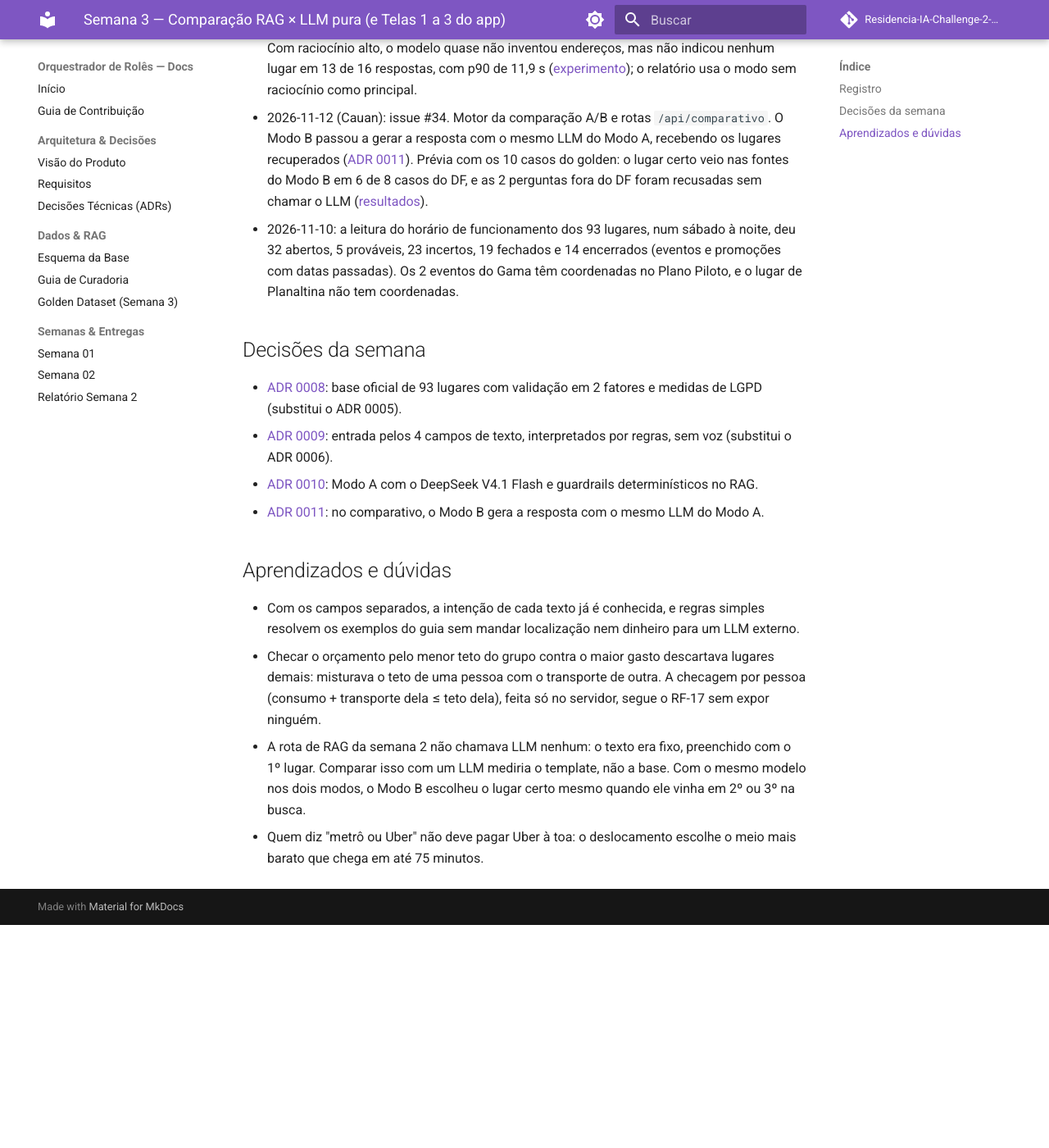
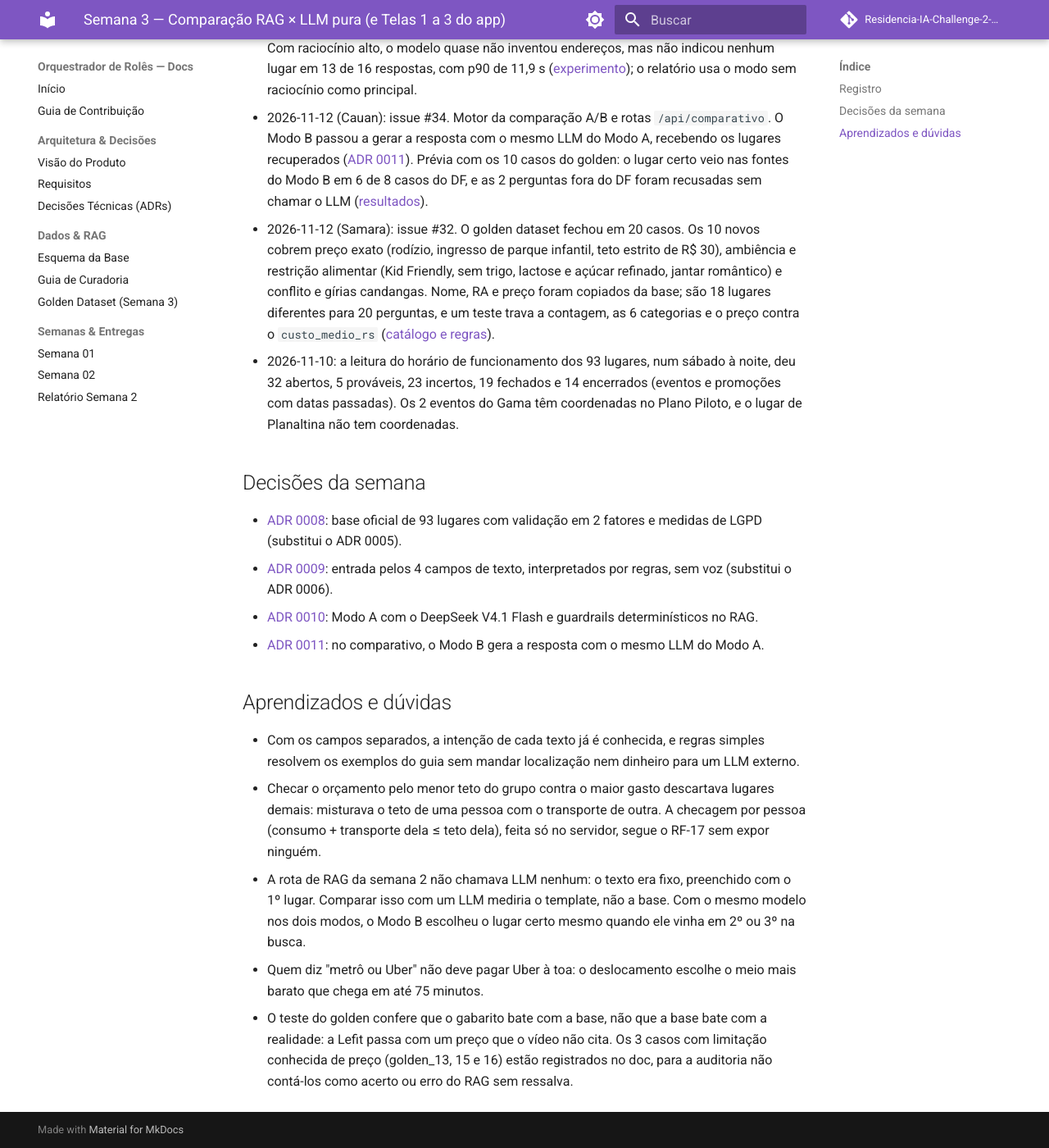
Before and after one commit to Residencia-IA-Challenge-2-Grupo-7/residencia-ia-g7-challenge2, an MkDocs documentation site: the page built from docs/semanas/semana-03.md, in a window 1280 px wide and 1400 px high, scrolled down 911 px. Shown: the whole window at 82% size. Built offline with MkDocs 1.6.1 and Material for MkDocs 9.7.7, drawn with Linux system fonts in a browser that asks for light colours; comment, search, counter and statistics services are not loaded; before the commit the page ends 2039 px from its top, so only the background shows below that.

Commit message:
docs(status): registra o golden dataset completo da issue #32
Segue o "Ao terminar uma sessão" do AGENTS.md:

- STATUS.md: o golden com 20 casos em "Agora" e dois problemas novos
  da base (preço sem fonte da Lefit, horário do Saguari);
- semana-03.md: o registro do dia e o aprendizado de que o teste
  confere o gabarito contra a base, não a base contra a realidade;
- mapa da arquitetura: o card "Perguntas de teste" passa de planejado
  a pronto, com os números do dataset. O checar.mjs termina com 0 erro.

O mapa publicado só muda quando alguém rodar publicar.sh depois do
merge.

Refs #32

```diff
--- a/docs/semanas/semana-03.md
+++ b/docs/semanas/semana-03.md
@@ -13,6 +13,7 @@
   - ADR 0008 (base de 93 lugares e LGPD) e ADR 0009 (4 campos, sem voz); requisitos v0.4 com a voz removida.
 - 2026-11-10 (Cauan): issue #33, PR #49. Modo A da comparação com o DeepSeek V4.1 Flash pela OpenRouter, no lugar do Gemini 1.5 Flash, que foi descontinuado ([ADR 0010](../decisoes/0010-baseline-llm-pura-e-guardrails.md)). Guardrails do RAG em código: pergunta fora do DF, aderência abaixo de 0,65 e teto em reais. Com raciocínio alto, o modelo quase não inventou endereços, mas não indicou nenhum lugar em 13 de 16 respostas, com p90 de 11,9 s ([experimento](../experimentos/2026-11-10-llm-pura-raciocinio.md)); o relatório usa o modo sem raciocínio como principal.
 - 2026-11-12 (Cauan): issue #34. Motor da comparação A/B e rotas `/api/comparativo`. O Modo B passou a gerar a resposta com o mesmo LLM do Modo A, recebendo os lugares recuperados ([ADR 0011](../decisoes/0011-comparativo-ab-com-o-mesmo-llm.md)). Prévia com os 10 casos do golden: o lugar certo veio nas fontes do Modo B em 6 de 8 casos do DF, e as 2 perguntas fora do DF foram recusadas sem chamar o LLM ([resultados](../../eval/resultados/comparativo-ab-previa-golden-01-10-2026-11-12.json)).
+- 2026-11-12 (Samara): issue #32. O golden dataset fechou em 20 casos. Os 10 novos cobrem preço exato (rodízio, ingresso de parque infantil, teto estrito de R$ 30), ambiência e restrição alimentar (Kid Friendly, sem trigo, lactose e açúcar refinado, jantar romântico) e conflito e gírias candangas. Nome, RA e preço foram copiados da base; são 18 lugares diferentes para 20 perguntas, e um teste trava a contagem, as 6 categorias e o preço contra o `custo_medio_rs` ([catálogo e regras](../dados/golden-dataset-semana3.md)).
 - 2026-11-10: a leitura do horário de funcionamento dos 93 lugares, num sábado à noite, deu 32 abertos, 5 prováveis, 23 incertos, 19 fechados e 14 encerrados (eventos e promoções com datas passadas). Os 2 eventos do Gama têm coordenadas no Plano Piloto, e o lugar de Planaltina não tem coordenadas.
 
 ## Decisões da semana
@@ -28,3 +29,4 @@
 - Checar o orçamento pelo menor teto do grupo contra o maior gasto descartava lugares demais: misturava o teto de uma pessoa com o transporte de outra. A checagem por pessoa (consumo + transporte dela ≤ teto dela), feita só no servidor, segue o RF-17 sem expor ninguém.
 - A rota de RAG da semana 2 não chamava LLM nenhum: o texto era fixo, preenchido com o 1º lugar. Comparar isso com um LLM mediria o template, não a base. Com o mesmo modelo nos dois modos, o Modo B escolheu o lugar certo mesmo quando ele vinha em 2º ou 3º na busca.
 - Quem diz "metrô ou Uber" não deve pagar Uber à toa: o deslocamento escolhe o meio mais barato que chega em até 75 minutos.
+- O teste do golden confere que o gabarito bate com a base, não que a base bate com a realidade: a Lefit passa com um preço que o vídeo não cita. Os 3 casos com limitação conhecida de preço (golden_13, 15 e 16) estão registrados no doc, para a auditoria não contá-los como acerto ou erro do RAG sem ressalva.
```
Also changed, not shown: STATUS.md (+6 -1 lines), docs/arquitetura/index.html (+5 -4 lines).
